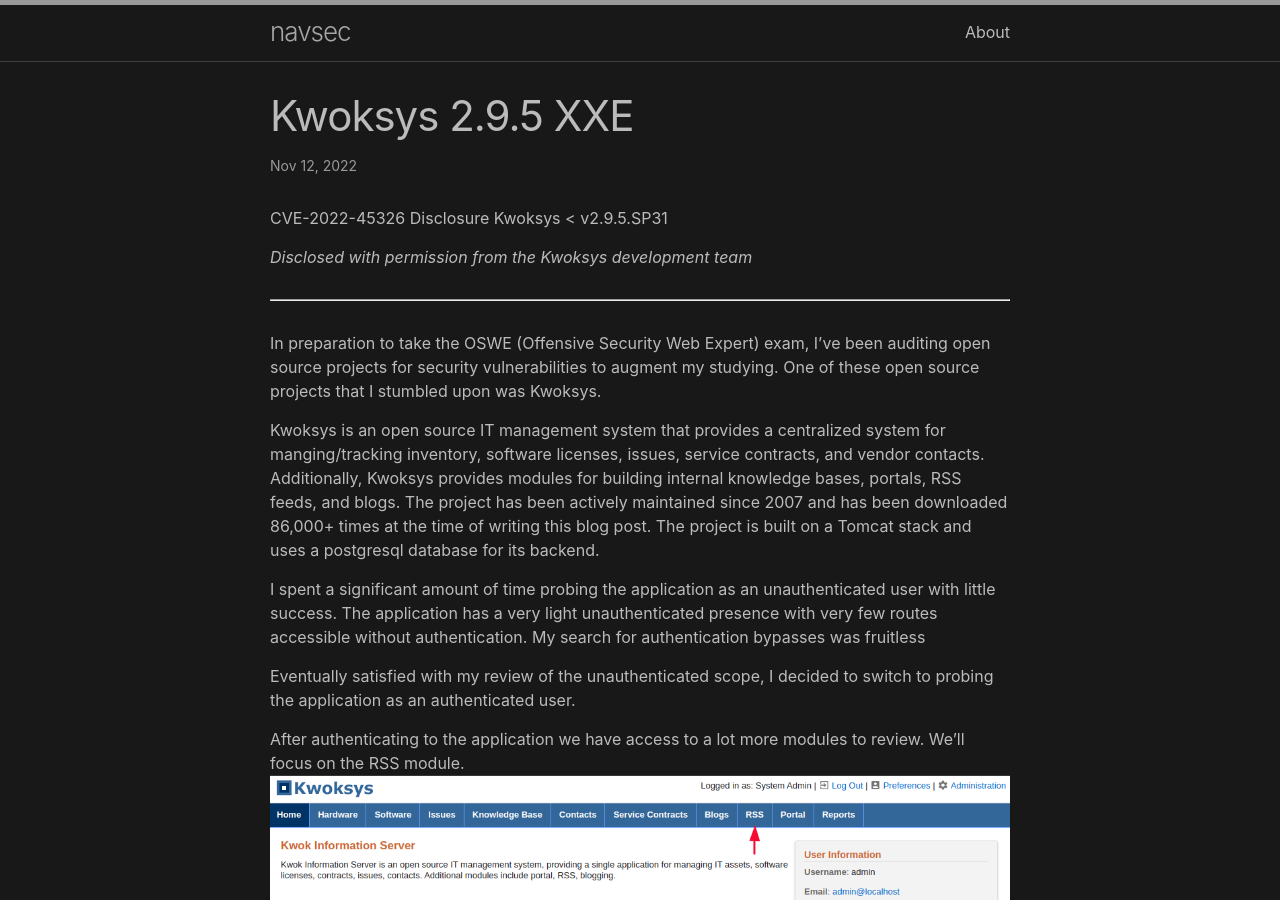
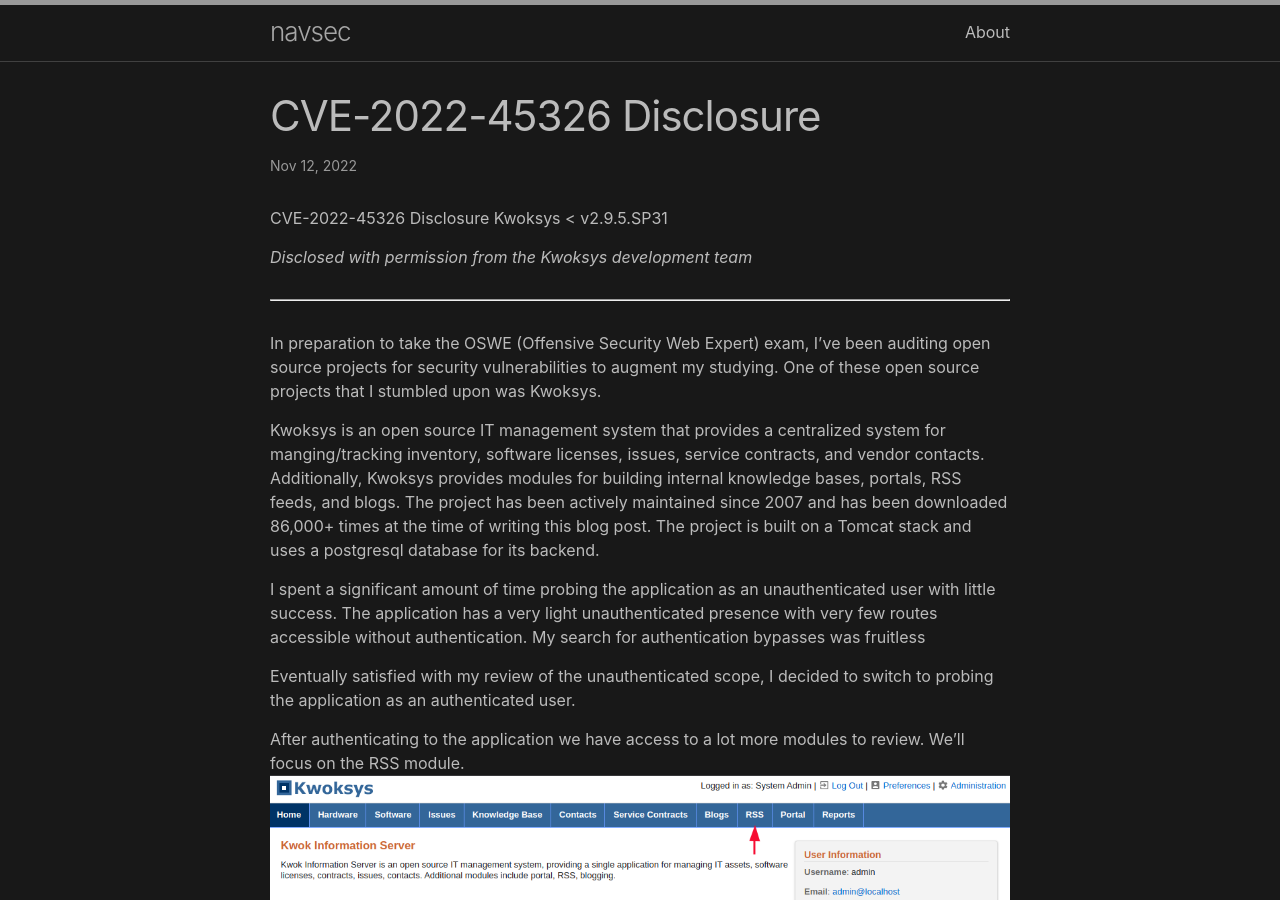
Before and after one commit to navsec/Blog, a Jekyll site: the page built from _posts/2022-11-12-kwoksys-xxe.md, in a window 1280 px wide and 900 px high. Built offline with Jekyll 4.4.1, drawn with Linux system fonts in a browser that asks for light colours; our own code applies the rules of GitHub Pages for plain Markdown files.

Commit message:
Update 2022-11-12-kwoksys-xxe.md

```diff
--- a/_posts/2022-11-12-kwoksys-xxe.md
+++ b/_posts/2022-11-12-kwoksys-xxe.md
@@ -1,5 +1,5 @@
 ---
-title: "Kwoksys 2.9.5 XXE "
+title: "CVE-2022-45326 Disclosure"
 
 date: 2022-11-12
 ---
```
